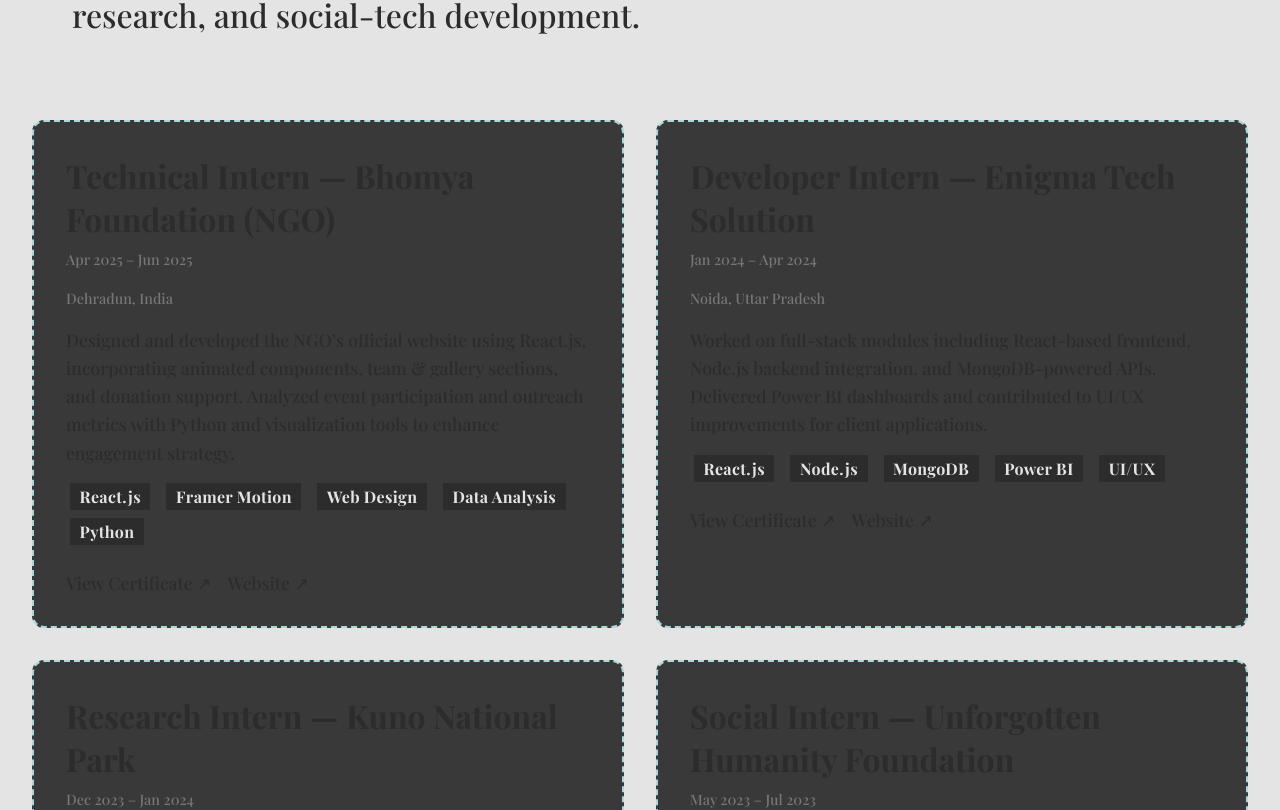
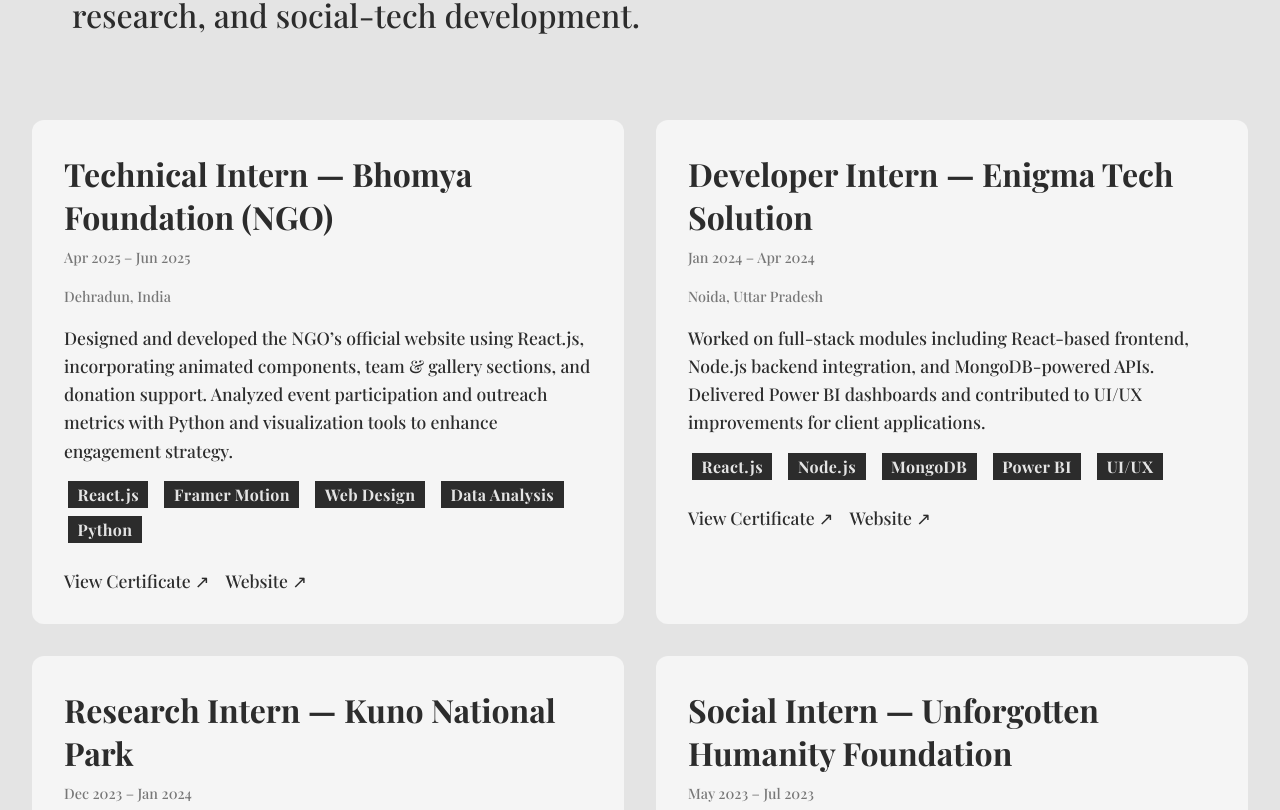
Before and after one commit to advikbhatt/portfolio-v2, a Next.js app: page / in a window 1280 px wide. Shown: the part 5100-5910 px from the top of the page. Built offline with nearby package versions, Linux system fonts and the light colour scheme.

Commit message:
updates mobile css projects

```diff
--- a/src/app/components/About/About.css
+++ b/src/app/components/About/About.css
@@ -1,4 +1,14 @@
 @import url('https://fonts.googleapis.com/css2?family=Playfair+Display:wght@500;700&family=Inter:wght@400;500;600&display=swap');
+
+:root {
+    --card-bg: #f5f5f5; /* Light background for cards */
+
+}
+
+[data-theme='dark'] {
+    --card-bg: #393939; /* Dark background for cards */
+
+}
 
 .miranda-banner {
   background-color: var(--foreground);
@@ -69,10 +79,10 @@
 }
 
 .exp-card {
-  border: 2px dashed var(--accent, #333);
+  border: 0px dashed var(--accent, #333);
   padding: 2rem;
   border-radius: 12px;
-  background: var(--card-bg, #393939);
+background: var(--card-bg);
   font-size: 1.1rem;
   color: var(--foreground);
 }
--- a/src/app/components/Projects/Projects.css
+++ b/src/app/components/Projects/Projects.css
@@ -301,6 +301,22 @@
 /* Responsive for Tablets and Mobiles */
 @media (max-width: 768px) {
   .slider-tab.aquerone-style {
+    display: flex !important;
+    flex-direction: column !important;
+    width: 100vw !important;
+    height: auto !important;
+    min-height: 100vh !important;
+    padding: 20px !important;
+  }
+
+  .slider-tab.aquerone-style .aquerone-main,
+  .slider-tab.aquerone-style .spine-right {
+    display: flex !important;
+  }
+
+  .slider-tab.aquerone-style .spine-left {
+    writing-mode: horizontal-tb !important;
+  }.slider-tab.aquerone-style {
     width: 100vw;
     flex-direction: column;
     justify-content: center;
```
